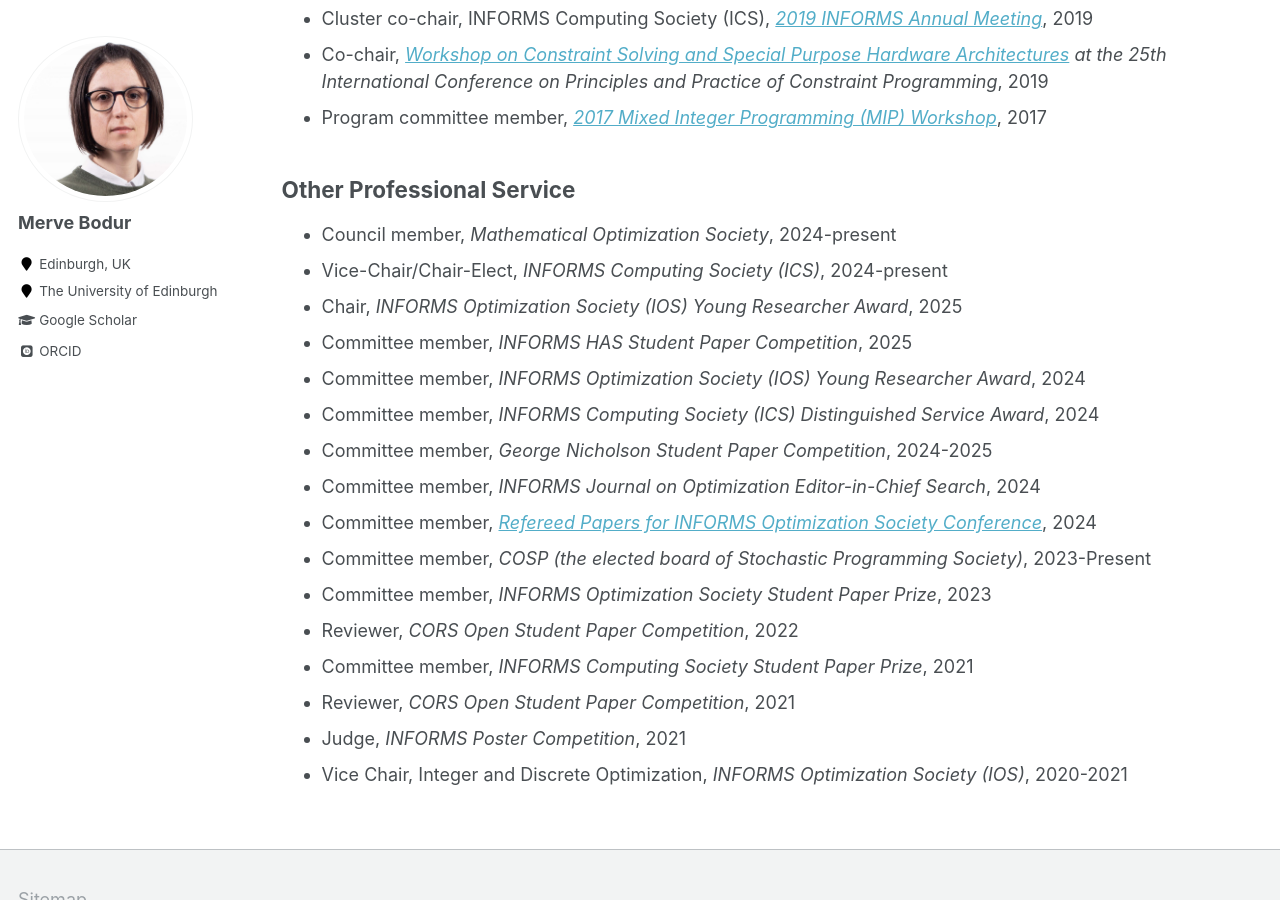
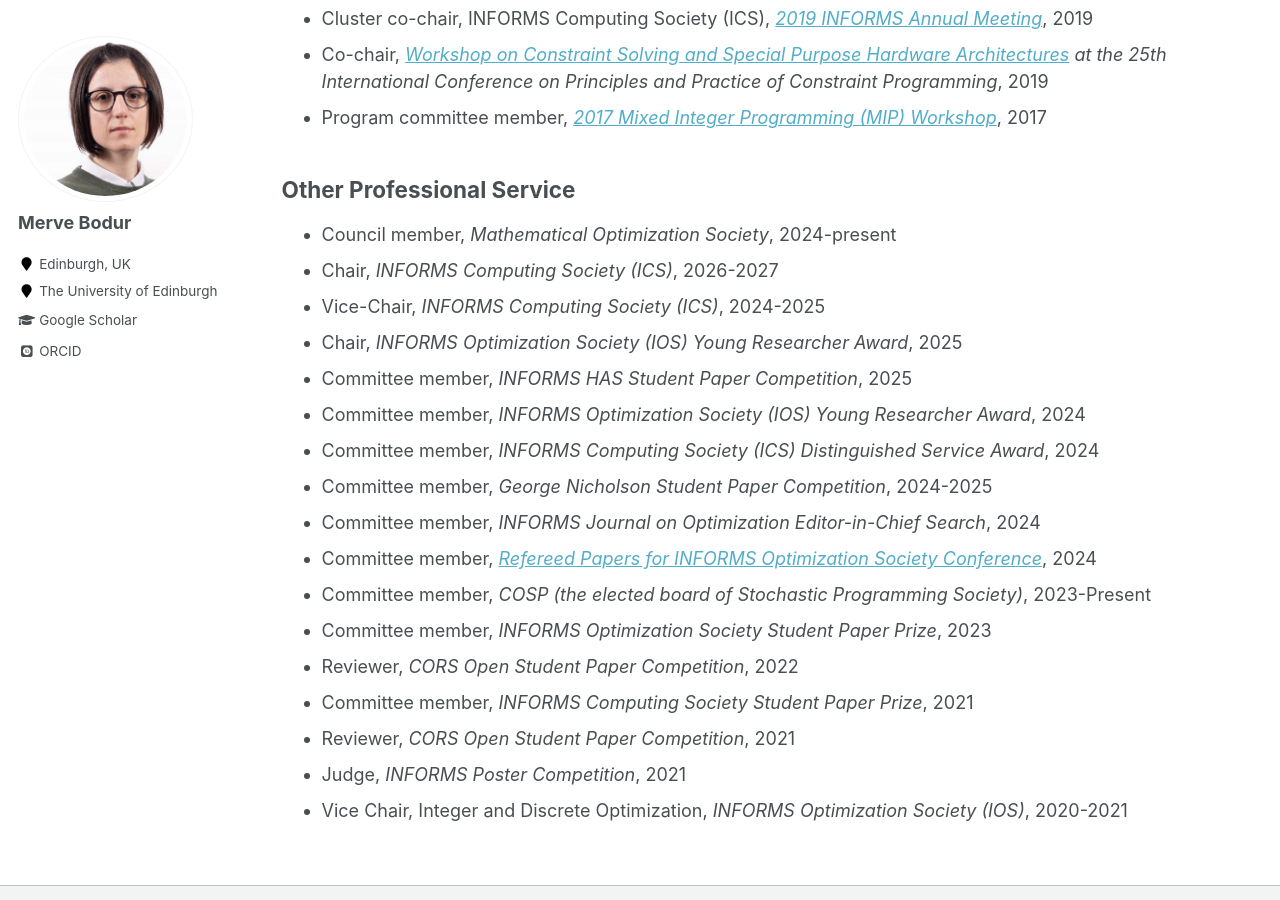
Before and after one commit to mervebodur/mervebodur.github.io, a Jekyll site: the page built from _pages/service.md, in a window 1280 px wide and 900 px high, scrolled down 1590 px. Built offline with Jekyll 4.4.1, drawn with Linux system fonts in a browser that asks for light colours; some web fonts are replaced.

Commit message:
Update service.md

```diff
--- a/_pages/service.md
+++ b/_pages/service.md
@@ -43,7 +43,8 @@ author_profile: true
 
 ## Other Professional Service
 - Council member, *Mathematical Optimization Society*, 2024-present
-- Vice-Chair/Chair-Elect, *INFORMS Computing Society (ICS)*, 2024-present
+- Chair, *INFORMS Computing Society (ICS)*, 2026-2027
+- Vice-Chair, *INFORMS Computing Society (ICS)*, 2024-2025
 - Chair, *INFORMS Optimization Society (IOS) Young Researcher Award*, 2025
 - Committee member, *INFORMS HAS Student Paper Competition*, 2025
 - Committee member, *INFORMS Optimization Society (IOS) Young Researcher Award*, 2024
```
